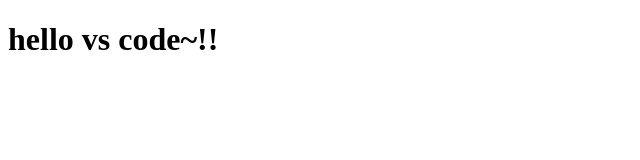
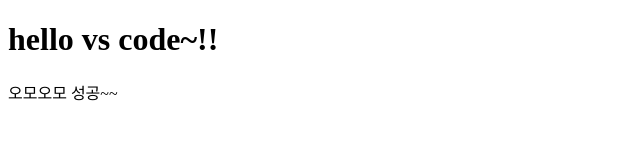
Before and after one commit to savethetime/first-project, a plain HTML site: page index.html in a window 1280 px wide. Shown: the whole page, without its empty margins (0-640 px from the left). Drawn offline with Linux system fonts and the light colour scheme.

Commit message:
second commit

```diff
--- a/index.html
+++ b/index.html
@@ -7,5 +7,8 @@
 </head>
 <body>
     <h1>hello vs code~!! </h1>
+    <p>오모오모 성공~~</p>
+
+
 </body>
 </html>
```
